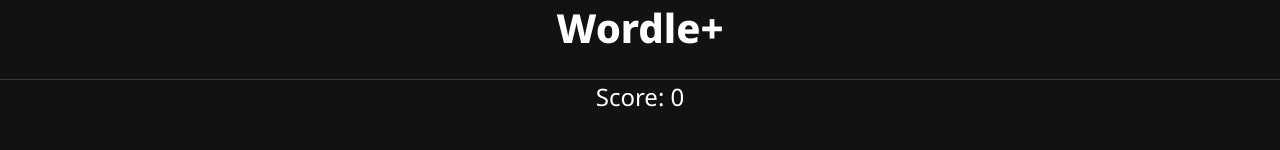
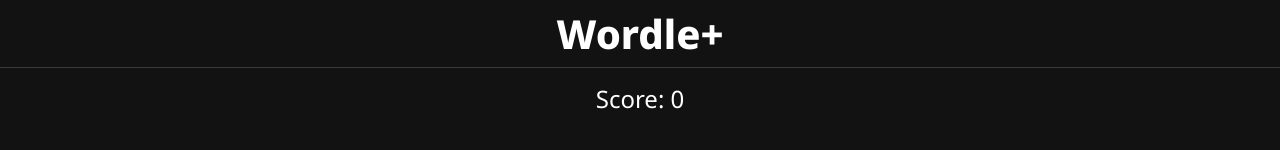
Before and after one commit to rickmoe/Wordle-, a React (Vite) app in the folder client/: page /game in a window 1280 px wide. Shown: the top 150 px of the page. Built offline with nearby package versions, Linux system fonts and the light colour scheme.

Commit message:
Scoring bug fixes and refactoring

```diff
--- a/client/src/App.css
+++ b/client/src/App.css
@@ -26,9 +26,9 @@
   --font-size-form: clamp(1rem, calc(.67vw + .7rem), 1.5rem);
   --font-size-table: clamp(1rem, calc(1.3vw + .4rem), 2rem);
 
-  --nav-height: clamp(3.5rem, 8vw, 5rem);
+  --nav-height: 4.25rem;
   --keyboard-height: 26vh;
-  --scoreboard-height: 5vh;
+  --scoreboard-height: 6vh;
   --line-height: 1.4;
 
   font-family: "Noto Sans", sans-serif;
--- a/client/src/components/Navbar.css
+++ b/client/src/components/Navbar.css
@@ -10,6 +10,9 @@ nav {
   top: 0;
   left: 0;
   z-index: 1;
+
+  display: grid;
+  align-items: center;
 }
 
 nav h1 {
--- a/client/src/components/Scoreboard.css
+++ b/client/src/components/Scoreboard.css
@@ -1,9 +1,9 @@
 .scoreboard {
-  /* background-color: red; */
   font-size: var(--font-size-scoreboard);
 
   display: grid;
   grid-template-columns: 1fr max-content 1fr;
+  align-items: end;
 }
 
 .scoreboard p {
--- a/client/src/components/Scoreboard.tsx
+++ b/client/src/components/Scoreboard.tsx
@@ -1,62 +1,23 @@
-import { useReducer } from "react";
 import { GameState } from "../types";
 import "./Scoreboard.css";
-
-const scoreReducer = (score: number, action: { type: string }) => {
-  console.log(action);
-  switch (action.type) {
-    case "incrememnt":
-      return score + 1;
-    case "reset":
-      return 0;
-    default:
-      return score;
-  }
-};
-
-const handleNextButton = (
-  dispatch: React.Dispatch<{ type: string }>,
-  handleInput: (letter: string) => void
-) => {
-  console.log("next");
-  dispatch({ type: "increment" });
-  handleInput(">");
-};
-
-const handleBackButton = (
-  dispatch: React.Dispatch<{ type: string }>,
-  handleInput: (letter: string) => void
-) => {
-  console.log("back");
-  dispatch({ type: "reset" });
-  handleInput(">");
-};
 
 interface ScoreboardProps {
   gameState: GameState;
   handleInput: (letter: string) => void;
+  score: number;
 }
 
-const Scoreboard = ({ gameState, handleInput }: ScoreboardProps) => {
-  console.log("scoreboard");
-  const [score, dispatchScore] = useReducer(scoreReducer, 0);
-
+const Scoreboard = ({ gameState, handleInput, score }: ScoreboardProps) => {
   return (
     <section className="scoreboard">
       {gameState === "lose" && (
-        <button
-          className="back"
-          onClick={() => handleBackButton(dispatchScore, handleInput)}
-        >
+        <button className="back" onClick={() => handleInput(">")}>
           Back
         </button>
       )}
       <p>Score: {score}</p>
       {gameState === "win" && (
-        <button
-          className="next"
-          onClick={() => handleNextButton(dispatchScore, handleInput)}
-        >
+        <button className="next" onClick={() => handleInput(">")}>
           Next
         </button>
       )}
--- a/client/src/hooks/useGameState.ts
+++ b/client/src/hooks/useGameState.ts
@@ -1,5 +1,6 @@
+import { useState } from "react";
 import { CheckedGuess, GameState, Guesses, TileData } from "../types";
-import { useGuesses } from "../hooks/useGuesses";
+import { useGuesses } from "./useGuesses";
 import { useInputHandler } from "./useInputHandler";
 import { checkGuess, dequeueWord, fetchWordsIfNeeded } from "../data/WordQueue";
 
@@ -48,23 +49,31 @@ const makeTileData = (
 };
 
 export const useGameState = (wordLength: number, maxGuesses: number) => {
+  const [score, setScore] = useState(0);
+
   const { guesses, resetGuesses, handleGuessInput } = useGuesses(
     wordLength,
     checkGuess
   );
+
   const gameState = getGameState(guesses.past, maxGuesses);
-
-  const reset = () => {
+  const resetGameState = () => {
     dequeueWord();
     fetchWordsIfNeeded();
     resetGuesses();
   };
 
-  const { handleInput } = useInputHandler(gameState, handleGuessInput, reset);
+  const { handleInput } = useInputHandler(
+    gameState,
+    handleGuessInput,
+    resetGameState,
+    setScore
+  );
 
   return {
     tileData: makeTileData(guesses, gameState, wordLength, maxGuesses),
     handleInput,
     gameState,
+    score,
   };
 };
--- a/client/src/hooks/useInputHandler.ts
+++ b/client/src/hooks/useInputHandler.ts
@@ -1,19 +1,24 @@
 import { useCallback } from "react";
-
-type GameStatus = "win" | "lose" | "in progress";
+import { GameState } from "../types";
 
 export const useInputHandler = (
-  status: GameStatus,
+  status: GameState,
   handleGuessInput: (letter: string) => void,
-  reset: VoidFunction
+  resetGameState: VoidFunction,
+  setScore: React.Dispatch<React.SetStateAction<number>>
 ) => {
   const handleInput = useCallback(
     (letter: string): void => {
       if (status === "in progress") handleGuessInput(letter.toLowerCase());
-      else if (status === "win" && letter === ">") reset();
-      else if (status === "lose" && letter === ">") reset();
+      else if (status === "win" && letter === ">") {
+        resetGameState();
+        setScore((prev) => prev + 1);
+      } else if (status === "lose" && letter === ">") {
+        resetGameState();
+        setScore(0);
+      }
     },
-    [status, handleGuessInput, reset]
+    [status, handleGuessInput, resetGameState]
   );
 
   return { handleInput };
--- a/client/src/pages/Game.tsx
+++ b/client/src/pages/Game.tsx
@@ -8,14 +8,18 @@ const wordLength = 5;
 const maxGuesses = 6;
 
 const Game = () => {
-  const { tileData, handleInput, gameState } = useGameState(
+  const { tileData, handleInput, gameState, score } = useGameState(
     wordLength,
     maxGuesses
   );
 
   return (
     <section className="game">
-      <Scoreboard gameState={gameState} handleInput={handleInput} />
+      <Scoreboard
+        gameState={gameState}
+        handleInput={handleInput}
+        score={score}
+      />
       <GameDisplay tileData={tileData} />
       <Keyboard handleInput={handleInput} />
     </section>
```
Also changed, not shown: client/src/components/BackButton.css (deleted, +0 -15 lines), client/src/components/BackButton.tsx (deleted, +0 -15 lines), client/src/components/NextButton.css (deleted, +0 -15 lines), client/src/components/NextButton.tsx (deleted, +0 -15 lines).
